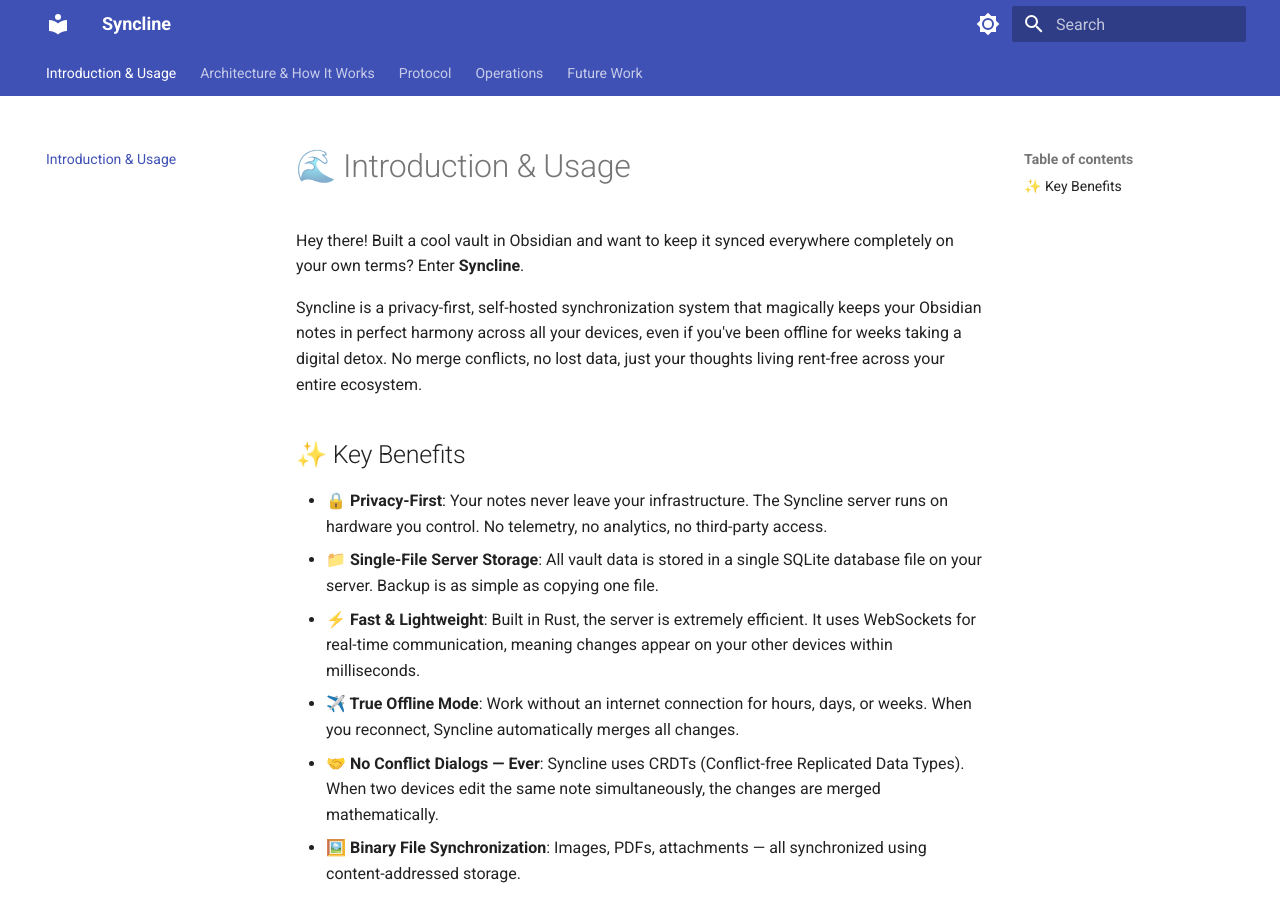
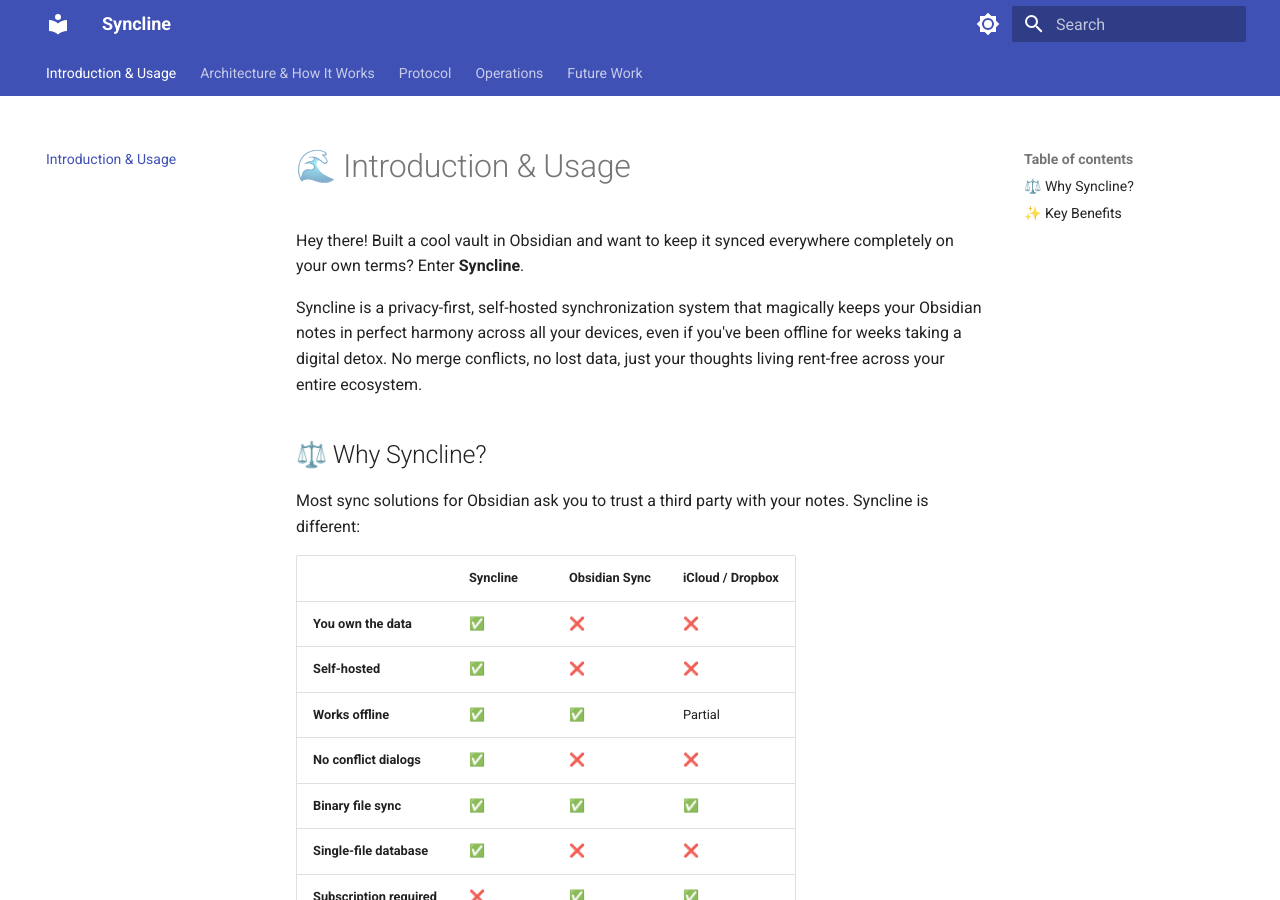
Before and after one commit to tomas789/syncline, an MkDocs documentation site: the page built from docs/index.md, in a window 1280 px wide and 900 px high. Built offline with MkDocs 1.6.1 and Material for MkDocs 9.7.7, drawn with Linux system fonts in a browser that asks for light colours.

Commit message:
docs: Add "Why Syncline?" section with a comparison table.

```diff
--- a/docs/index.md
+++ b/docs/index.md
@@ -3,6 +3,20 @@
 Hey there! Built a cool vault in Obsidian and want to keep it synced everywhere completely on your own terms? Enter **Syncline**.
 
 Syncline is a privacy-first, self-hosted synchronization system that magically keeps your Obsidian notes in perfect harmony across all your devices, even if you've been offline for weeks taking a digital detox. No merge conflicts, no lost data, just your thoughts living rent-free across your entire ecosystem.
+
+## ⚖️ Why Syncline?
+
+Most sync solutions for Obsidian ask you to trust a third party with your notes. Syncline is different:
+
+|                           | Syncline | Obsidian Sync | iCloud / Dropbox |
+| ------------------------- | -------- | ------------- | ---------------- |
+| **You own the data**      | ✅       | ❌            | ❌               |
+| **Self-hosted**           | ✅       | ❌            | ❌               |
+| **Works offline**         | ✅       | ✅            | Partial          |
+| **No conflict dialogs**   | ✅       | ❌            | ❌               |
+| **Binary file sync**      | ✅       | ✅            | ✅               |
+| **Single-file database**  | ✅       | ❌            | ❌               |
+| **Subscription required** | ❌       | ✅            | ✅               |
 
 ## ✨ Key Benefits
 
```
